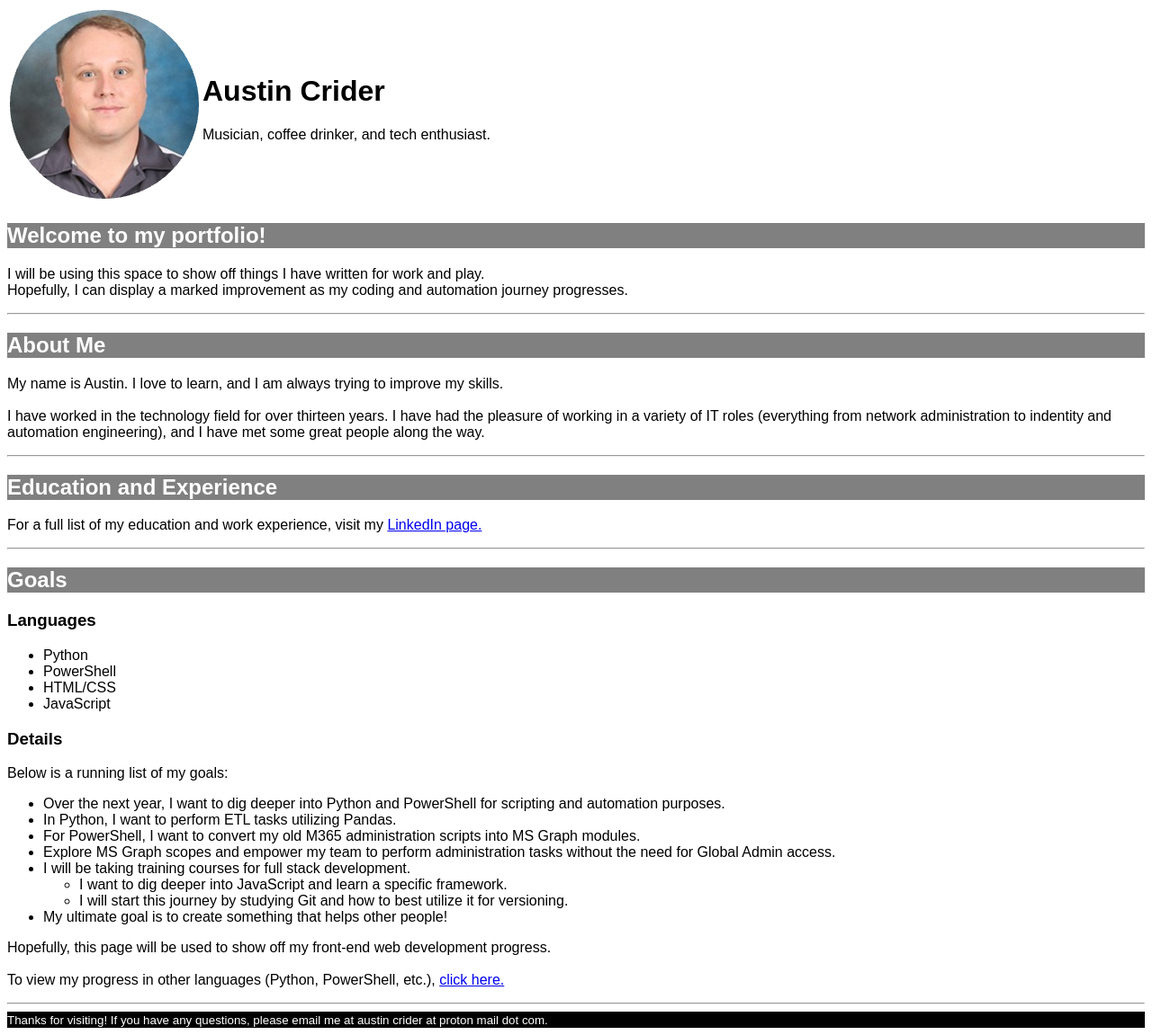
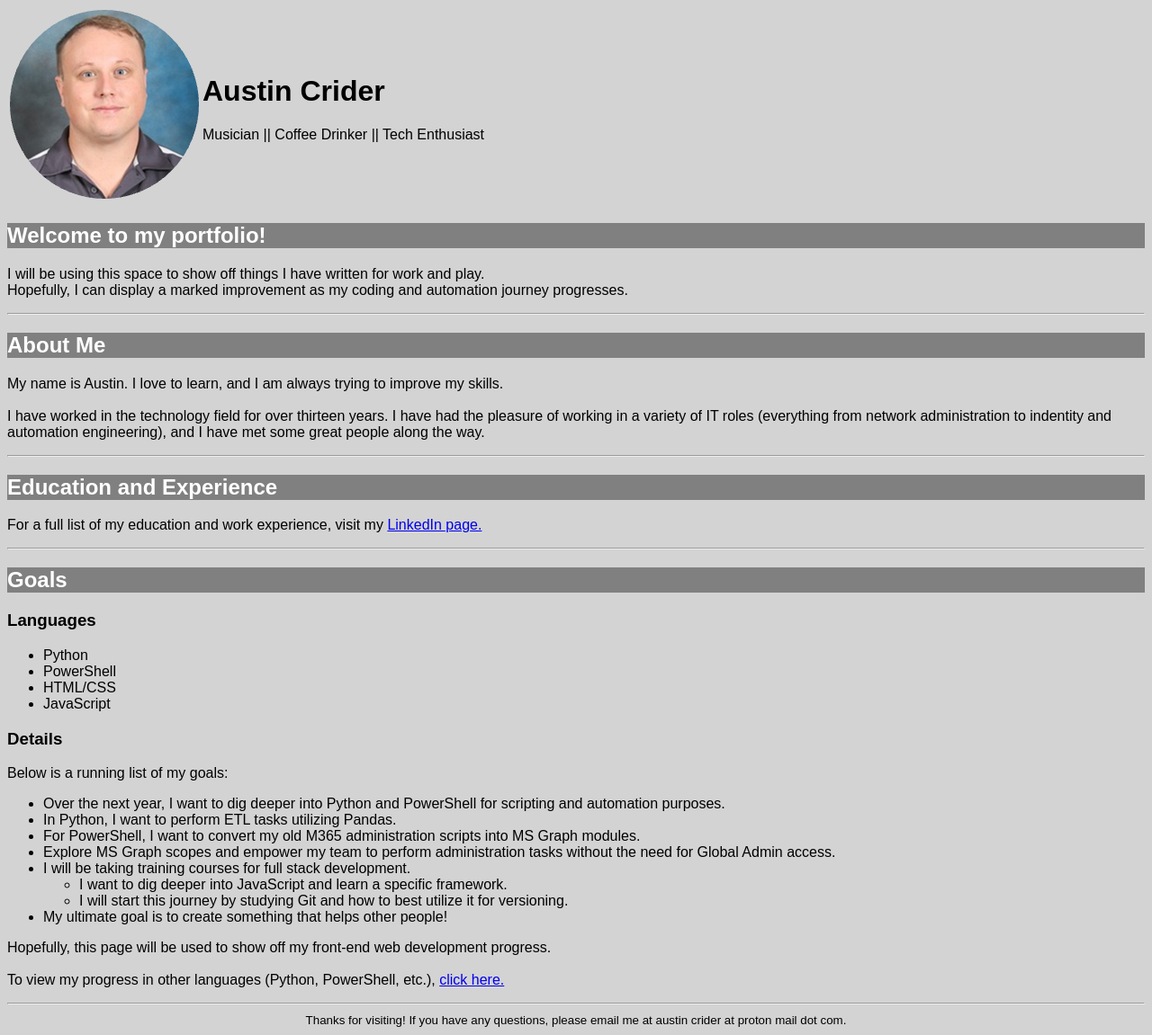
Before and after one commit to austincrider/webportfolio, a plain HTML site: page index.html in a window 1280 px wide. Shown: the whole page at 90% size. Drawn offline with Linux system fonts and the light colour scheme.

Commit message:
more CSS changes

```diff
--- a/index.html
+++ b/index.html
@@ -9,11 +9,11 @@
         />
     </head>
     <body>
-        <table>
+        <table id="top">
             <tr>
-                <td><img src="./images/ac-circ.png" alt="austin crider picture"></td>
+                <td><img src="./images/ac-circ.png" alt="austin crider headshot"></td>
                 <td><h1>Austin Crider</h1>
-                <p>Musician, coffee drinker, and tech enthusiast.</p></td>
+                <p>Musician || Coffee Drinker || Tech Enthusiast</p></td>
             </tr>
         </table>
         <h2>Welcome to my portfolio!</h2>
--- a/styles/main.css
+++ b/styles/main.css
@@ -1,11 +1,14 @@
 * {
     font-family:Arial, Helvetica, sans-serif;
+    background-color: lightgrey;
 }
 h2 {
     color: white;
     background: grey;
 }
 footer {
-    color: white;
-    background: black;
+    text-align: center;
 }
+#top {
+    align-content: center;
+}
```
